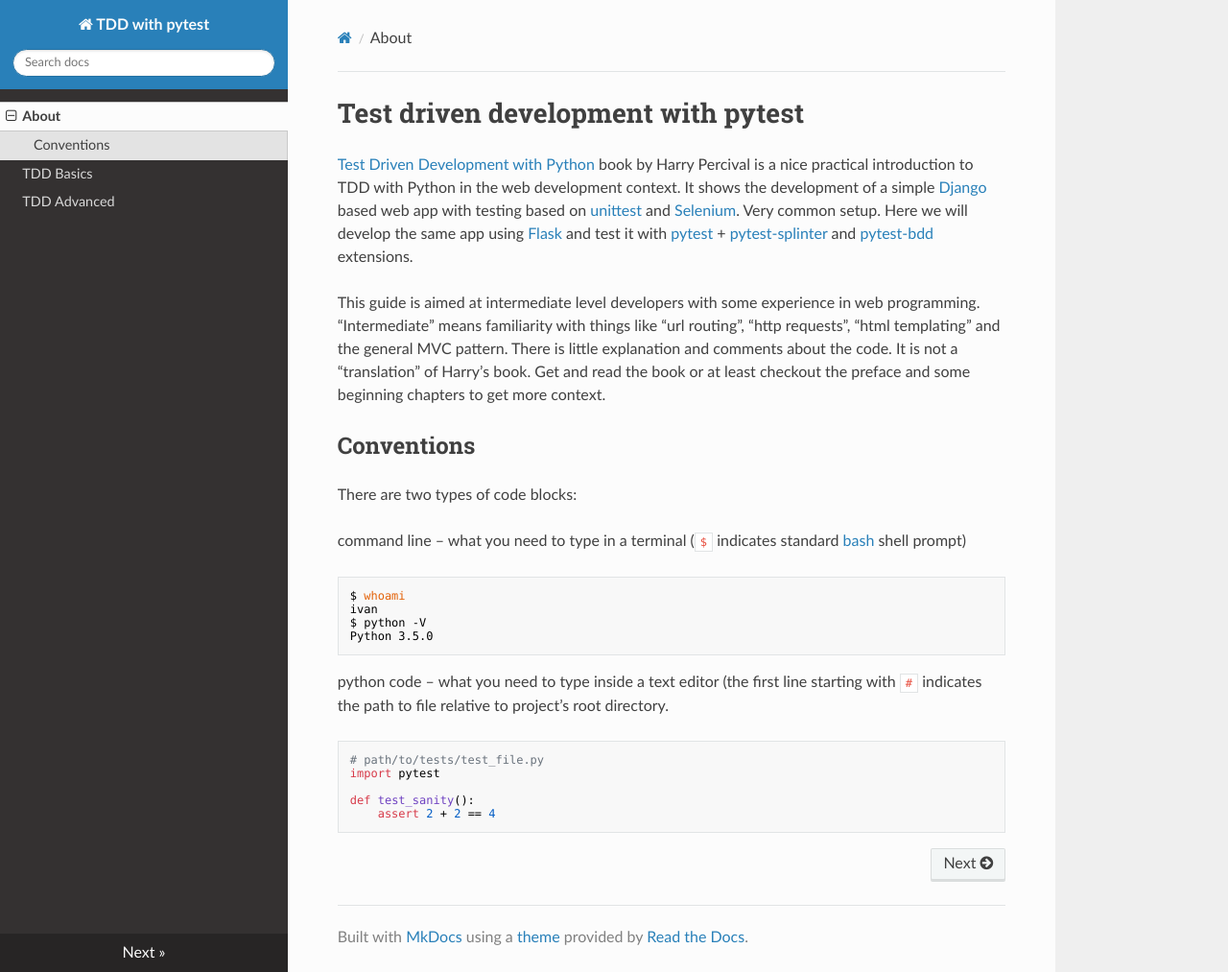
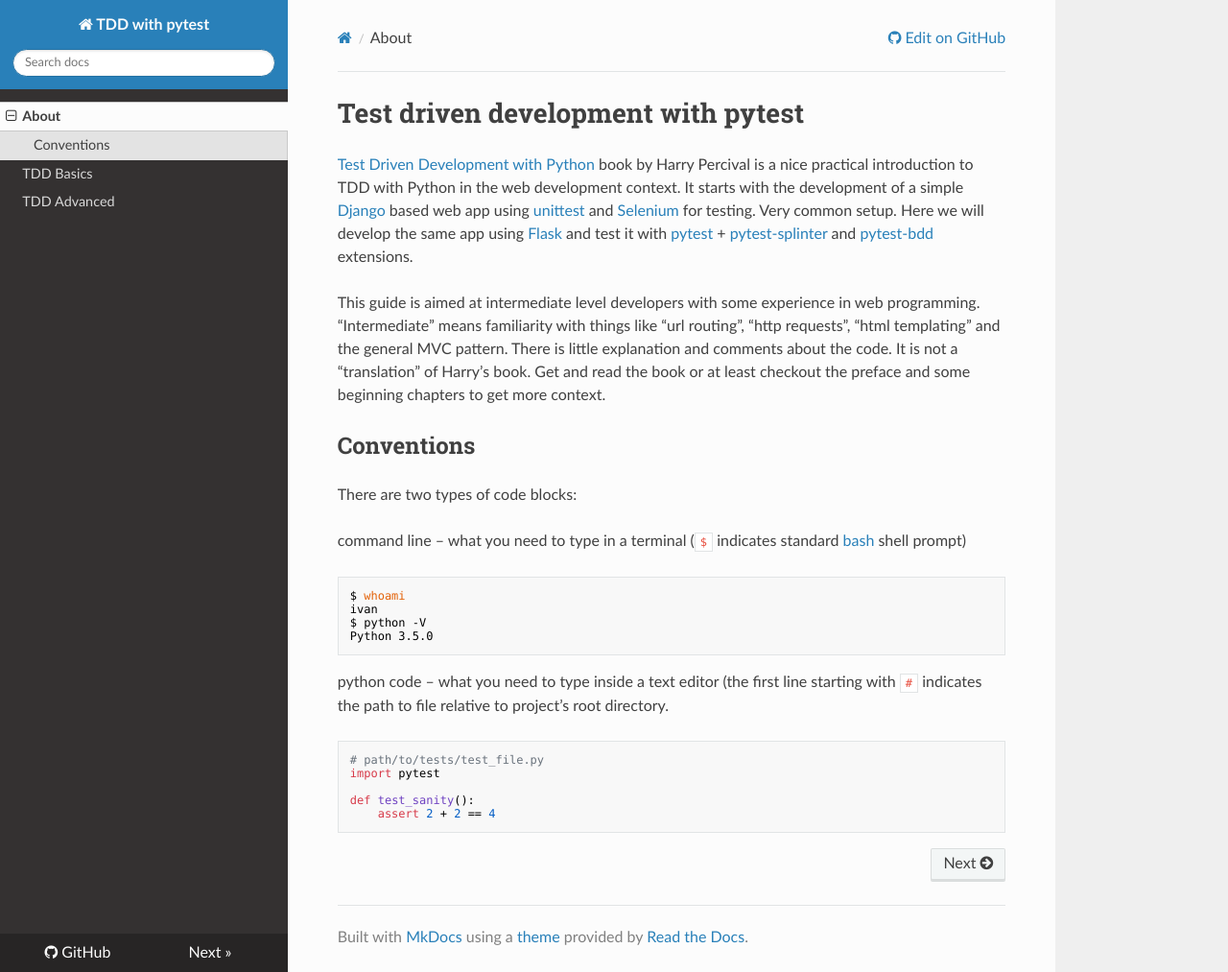
Before and after one commit to vanzaj/tdd-pytest, an MkDocs documentation site: the page built from docs/tdd-pytest/content/about.md, in a window 1280 px wide and 1013 px high. Shown: the whole window at 96% size. Built offline with MkDocs 1.6.1, drawn with Linux system fonts in a browser that asks for light colours; nearby versions of some CDN libraries; old or Windows-style settings are respelled for this version of MkDocs.

Commit message:
Add readme and setup for github pages

```diff
--- a/docs/tdd-pytest/content/about.md
+++ b/docs/tdd-pytest/content/about.md
@@ -2,8 +2,8 @@
 
 [Test Driven Development with Python][book:TDDPy] book by  Harry Percival is a
 nice practical introduction to TDD with Python in the web development context.
-It shows the development of a simple [Django][web:django] based web app with
-testing based on [unittest][pydoc:unittest] and [Selenium][web:selenium]. Very
+It starts with the development of a simple [Django][web:django] based web app
+using [unittest][pydoc:unittest] and [Selenium][web:selenium] for testing. Very
 common setup.  Here we will develop the same app using [Flask][web:flask] and
 test it with [pytest][web:pytest] + [pytest-splinter][web:pytest-splinter]
 and [pytest-bdd][web:pytest-bdd] extensions.
--- a/docs/tdd-pytest/mkdocs.yml
+++ b/docs/tdd-pytest/mkdocs.yml
@@ -6,6 +6,7 @@
 docs_dir: content
 site_dir: build
 theme: readthedocs
+repo_url: https://github.com/vanzaj/tdd-pytest
 markdown_extensions:
   - smarty
   - toc:
```
Also changed, not shown: README.md (added), 1 other file.
